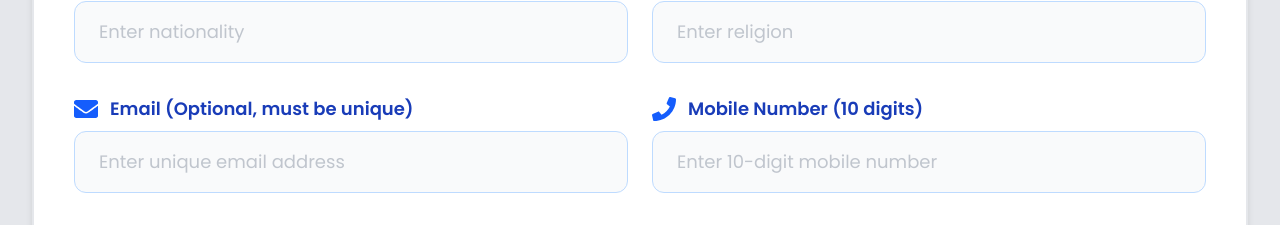
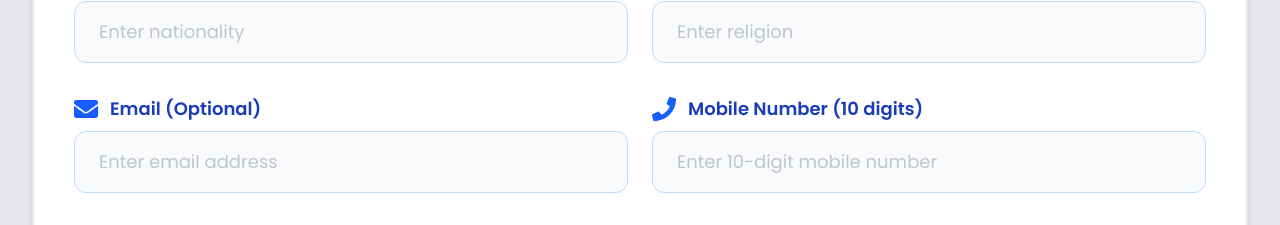
Before and after one commit to Nagarajan13172/Graduation-Frontend, a React (Vite) app: page / in a window 1280 px wide. Shown: the part 709-934 px from the top of the page. Built offline with nearby package versions, Linux system fonts and the light colour scheme; no server answers.

Commit message:
Update payment amount to 50.00 in PayDemo and RegistrationForm components

```diff
--- a/src/components/PayDemo.jsx
+++ b/src/components/PayDemo.jsx
@@ -22,7 +22,7 @@ export default function PayDemo() {
         headers: { "content-type": "application/json" },
         body: JSON.stringify({
           orderid,
-          amount: "1.00",
+          amount: "50.00",
           currency: "356", // INR (numeric ISO 4217 for BillDesk V2)
           ru: `${RU}` + "/api/payment/callback",
           itemcode: "DIRECT",
--- a/src/components/RegistrationForm.jsx
+++ b/src/components/RegistrationForm.jsx
@@ -216,7 +216,7 @@ export default function GraduationRegistrationForm() {
         headers: { "content-type": "application/json" },
         body: JSON.stringify({
           orderid,
-          amount: "1.00",
+          amount: "50.00",
           currency: "356", // INR
           ru: `${RU}` + "/api/payment/callback",
           itemcode: "DIRECT",
@@ -569,13 +569,13 @@ export default function GraduationRegistrationForm() {
                 >
                   <label className="block text-blue-800 font-semibold mb-2 flex items-center gap-3 text-lg font-poppins">
                     <FaEnvelope className="text-blue-600 text-2xl" />
-                    Email (Optional, must be unique)
+                    Email (Optional)
                   </label>
                   <input
                     type="email"
                     {...register('email')}
                     className="w-full px-6 py-4 rounded-xl bg-gray-50 border border-blue-200 focus:outline-none focus:ring-4 focus:ring-blue-400 transition-all duration-300 font-poppins text-blue-900 text-lg placeholder-gray-400/60"
-                    placeholder="Enter unique email address"
+                    placeholder="Enter email address"
                   />
                   {errors.email && <p className="text-red-600 text-sm mt-1">{errors.email.message}</p>}
                 </motion.div>
```
